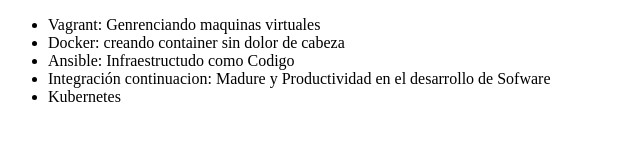
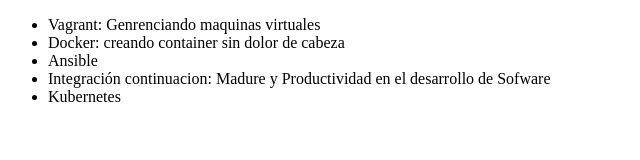
Before and after one commit to cristianmoreno09/Alura-git, a plain HTML site: page index.html in a window 1280 px wide. Shown: the whole page, without its empty margins (0-640 px from the left). Drawn offline with Linux system fonts and the light colour scheme.

Commit message:
Revert "cambiando el nombre del curso ansible"
This reverts commit 5825694b4e657a702ba7131959bfb94b90766733.

```diff
--- a/index.html
+++ b/index.html
@@ -8,7 +8,7 @@
      <ul>
          <li> Vagrant: Genrenciando maquinas virtuales </li>
          <li> Docker: creando container sin dolor de cabeza </li>
-         <li> Ansible: Infraestructudo como Codigo </li>
+         <li> Ansible </li>
          <li> Integración continuacion: Madure y Productividad en el desarrollo de Sofware </li>
          <li>Kubernetes</li>
      </ul>
```
